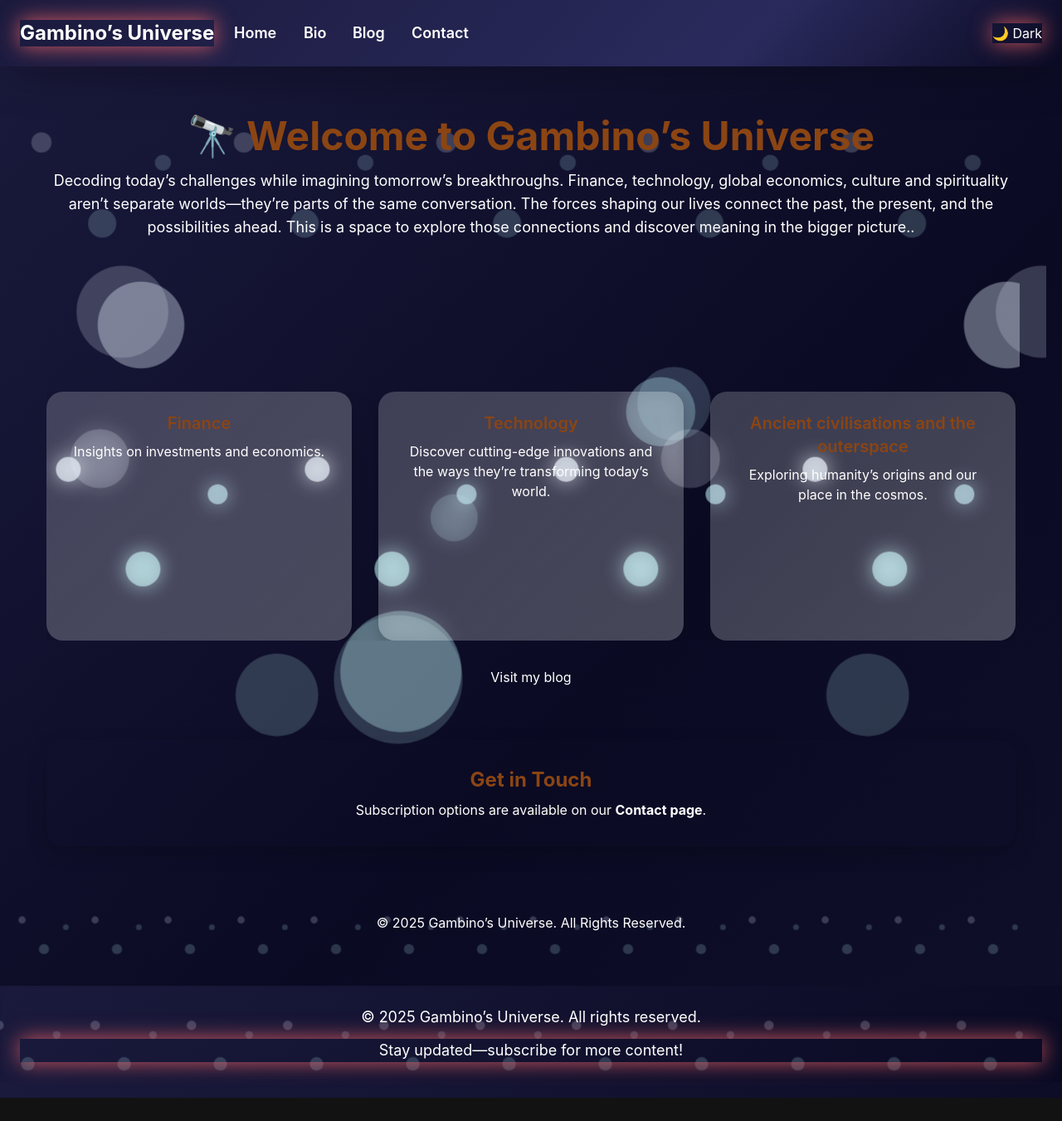
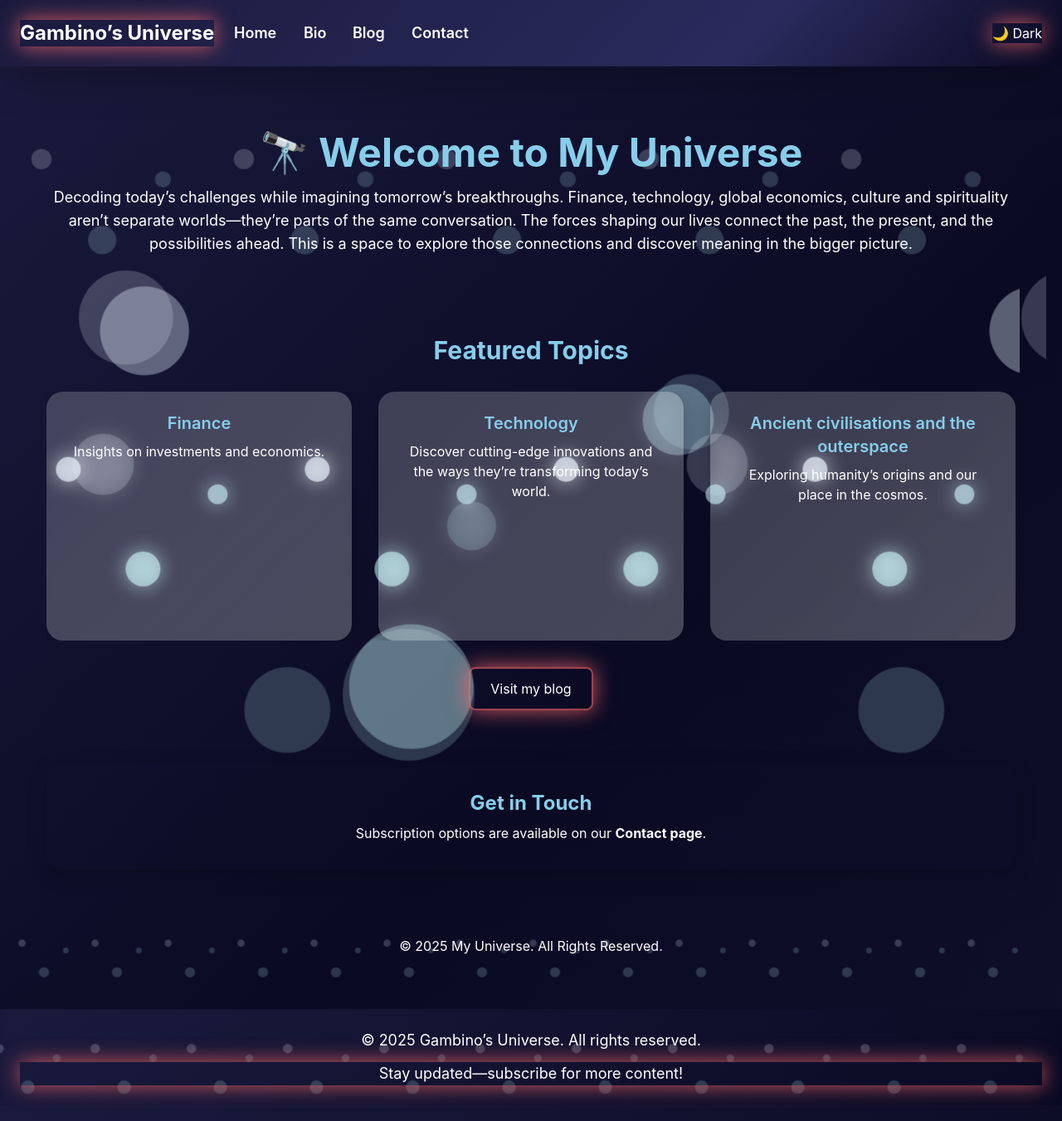
Before and after one commit to wordsmithgambino33-rgb/my-universe, a Next.js app: page / in a window 1280 px wide. Shown: the whole page at 83% size. Before the commit the page ends 1323 px from the top, so only its background shows below. Built offline with nearby package versions, Linux system fonts and the light colour scheme.

Commit message:
Initial commit for Vercel deployment

```diff
--- a/package.json
+++ b/package.json
@@ -28,6 +28,7 @@
   "devDependencies": {
     "@eslint/config-array": "^0.18.0",
     "@eslint/js": "^9.11.1",
+    "@tailwindcss/postcss": "^4.1.12",
     "eslint": "^9.11.1",
     "globals": "^15.9.0",
     "tailwindcss-animate": "^1.0.7"
--- a/pages/bio.js
+++ b/pages/bio.js
@@ -1,4 +1,3 @@
-
 import Head from "next/head";
 import Image from "next/image";
 import Link from "next/link";
@@ -7,9 +6,9 @@ const Bio = () => {
   return (
     <>
       <Head>
-        <title>🔭 Gambino’s Universe - Bio</title>
+        <title>🔭 Gambino's Universe - Bio</title>
         <meta name="description" content="Learn about Stanley Mombera, a Malawian accountant, writer, and tech enthusiast." />
-        <meta property="og:title" content="🔭 Gambino’s Universe - Bio" />
+        <meta property="og:title" content="🔭 My Universe - Bio" />
         <meta property="og:description" content="Discover the journey of Stanley Mombera." />
         <meta property="og:type" content="website" />
         <meta property="og:url" content="https://gambinos-universe.vercel.app/bio" />
@@ -17,11 +16,10 @@ const Bio = () => {
         <link rel="icon" href="/favicon.ico" />
       </Head>
 
-      <div className="min-h-screen bg-linear-to-br from-accent/10 to-base-100 py-12 animate-fade-in">
+      <div className="min-h-screen bg-gradient-to-br from-accent/10 to-base-100 py-12 animate-fade-in">
         {/* Navbar */}
         <nav className="w-full py-6 px-6 sm:px-12 bg-base-100/80 backdrop-blur-md fixed top-0 z-50 shadow-md">
-          <div className="container mx-auto flex justify-between items-center">
-            <h1 className="text-2xl md:text-3xl font-bold text-primary">🔭 Gambino’s Universe</h1>
+          <div className="container mx-auto flex justify-end items-center">
             <div className="flex gap-6">
               <Link href="/" className="font-medium hover:text-accent transition-colors">Home</Link>
               <Link href="/blog" className="font-medium hover:text-accent transition-colors">Blog</Link>
@@ -33,7 +31,7 @@ const Bio = () => {
 
         <div className="container mx-auto px-6 mt-20">
           <section className="text-center max-w-4xl mx-auto space-y-6">
-            <h2 className="text-3xl md:text-4xl font-bold text-primary animate-slide-down">About Me</h2>
+            <h2 className="text-3xl md:text-4xl font-bold" style={{ color: '#87CEEB', animateSlideDown: 'true' }}>About Me</h2>
             <p className="text-lg text-base-content leading-relaxed animate-slide-up">
               I am Stanley Mombera, an aquarius ♒ 🔮 who was dubbed "Gambino" as in the mob boss L😜L. This is my space to share my journey and insights.
             </p>
@@ -54,40 +52,40 @@ const Bio = () => {
 
             {/* Character Upgrades */}
             <div className="mt-8 space-y-6">
-              <h3 className="text-2xl font-semibold text-primary">Apparently, I come with free character upgrades</h3>
+              <h3 className="text-2xl font-semibold" style={{ color: '#87CEEB' }}>Apparently, I come with free character upgrades</h3>
               <ul className="grid gap-4">
                 <li className="bg-base-200 p-4 rounded-xl shadow hover:shadow-lg transition-shadow duration-300">
                   <strong className="text-brown font-bold">Opinionated</strong> 💬 <br />
-                  I’m not afraid to voice my perspective, even when it challenges the status quo.
+                  I’m not afraid to voice my perspective, even when it challenges the status quo. I believe in standing firm for what I think is right.
                 </li>
                 <li className="bg-base-200 p-4 rounded-xl shadow hover:shadow-lg transition-shadow duration-300">
                   <strong className="text-brown font-bold">Wise</strong> 🤔 <br />
-                  I take time to process things carefully, relying on reason and intellect.
+                  I take time to process things carefully, relying on reason and intellect rather than rushing into choices. Independence of thought is something I value deeply.
                 </li>
                 <li className="bg-base-200 p-4 rounded-xl shadow hover:shadow-lg transition-shadow duration-300">
                   <strong className="text-brown font-bold">Down to Earth</strong> 🌍 <br />
-                  No matter who I’m speaking with, I make an effort to genuinely connect.
+                   No matter who I’m speaking with, I make an effort to genuinely connect. I keep myself grounded and approachable, and people appreciate that.
                 </li>
                 <li className="bg-base-200 p-4 rounded-xl shadow hover:shadow-lg transition-shadow duration-300">
                   <strong className="text-brown font-bold">Thinker</strong> 🧠 <br />
-                  I’m constantly exploring ideas, questioning, and reflecting.
+                  I’m constantly exploring ideas, questioning, and reflecting. My curiosity pushes me to look deeper, not just at what is, but at what could be.
                 </li>
               </ul>
             </div>
 
             {/* Timeline */}
             <div className="mt-8 space-y-4">
-              <h3 className="text-2xl font-semibold text-primary">Timeline</h3>
-              <ul className="bg-base-200 p-6 rounded-xl shadow-lg space-y-2 list-decimal list-inside">
-                <li><strong className="text-brown font-bold">1992</strong>: Born 🎂</li>
-                <li><strong className="text-brown font-bold">2004</strong>: Ceased to be a closet poet ✍️🎉</li>
-                <li><strong className="text-brown font-bold">2010-2013</strong>: Gap year figuring out what to do 🤔</li>
+              <h3 className="text-2xl font-semibold" style={{ color: '#87CEEB' }}>Timeline</h3>
+              <ul className="bg-base-200 p-6 rounded-xl shadow-lg space-y-2 list-none">
+                <li><strong className="text-brown font-bold">1992</strong>: Born in Mount pleasant, Blantyre👶</li>
+                <li><strong className="text-brown font-bold">2004</strong>: Ceased to be a closet poet and wrote a poem for my mum on her birthday ✍️🎉</li>
+                <li><strong className="text-brown font-bold">2010-2013</strong>: Gap year-figuring out what to do 🤔</li>
                 <li><strong className="text-brown font-bold">2015</strong>: Graduated with diploma in accounting 🎓💼</li>
                 <li><strong className="text-brown font-bold">2016</strong>: Started my first job 💼🚀</li>
-                <li><strong className="text-brown font-bold">2021</strong>: Chartered accountant ACCA 🎉📊</li>
-                <li><strong className="text-brown font-bold">2022</strong>: Completed CS50x Harvard 🎓👨‍🏫</li>
-                <li><strong className="text-brown font-bold">2023</strong>: First code in Python & Java 💻🎉</li>
-                <li><strong className="text-brown font-bold">2024</strong>: Master’s in Financial Economics 🎓💰</li>
+                <li><strong className="text-brown font-bold">2021</strong>: Became a Chartered accountant with ACCA 🎉📊</li>
+                <li><strong className="text-brown font-bold">2022</strong>: Completed Harvard's CS50x course in Computer Science 🎓👨‍🏫</li>
+                <li><strong className="text-brown font-bold">2023</strong>: Wrote my first code in Python🐍 & Java☕  💻🎉</li>
+                <li><strong className="text-brown font-bold">2024</strong>: Completed my Master’s Degree in Financial Economics at the University of Manchester 🎓🤓</li>
               </ul>
             </div>
           </section>
--- a/pages/blog.js
+++ b/pages/blog.js
@@ -1,3 +1,4 @@
+
 import { motion } from 'framer-motion';
 import { getMediumArticles } from '../lib/external';
 import Link from 'next/link';
@@ -12,11 +13,10 @@ export async function getStaticProps() {
 
 export default function Blog({ articles }) {
   return (
-    <div className="min-h-screen bg-linear-to-br from-accent/10 to-base-100 animate-fade-in">
+    <div className="min-h-screen bg-gradient-to-br from-accent/10 to-base-100 animate-fade-in">
       {/* Navbar */}
       <nav className="w-full py-6 px-6 sm:px-12 bg-base-100/80 backdrop-blur-md fixed top-0 z-50 shadow-md">
-        <div className="container mx-auto flex justify-between items-center">
-          <h1 className="text-2xl md:text-3xl font-bold text-primary">🔭 Gambino’s Universe</h1>
+        <div className="container mx-auto flex justify-end items-center">
           <div className="flex gap-6">
             <Link href="/" className="font-medium hover:text-accent transition-colors">Home</Link>
             <Link href="/blog" className="font-medium hover:text-accent transition-colors">Blog</Link>
@@ -27,8 +27,8 @@ export default function Blog({ articles }) {
       </nav>
 
       {/* Header */}
-      <header className="bg-linear-to-r from-cosmic to-[#2a2a5d] text-white p-16 text-center relative overflow-hidden mt-20 rounded-b-3xl shadow-lg">
-        <h1 className="text-5xl md:text-6xl font-bold text-nebula animate-nebula-glow">My Published Articles</h1>
+      <header className="bg-gradient-to-r from-cosmic to-[#2a2a5d] text-white p-16 text-center relative overflow-hidden mt-20 rounded-b-3xl shadow-lg">
+        <h1 className="text-5xl md:text-6xl font-bold" style={{ color: '#87CEEB' }}>My Published Articles</h1>
         <div className="absolute -top-12 -left-12 w-48 h-48 rounded-full bg-nebula/20 animate-pulse-slow"></div>
         <div className="absolute -bottom-12 -right-12 w-72 h-72 rounded-full bg-cosmic/20 animate-pulse-slow"></div>
       </header>
@@ -58,7 +58,7 @@ export default function Blog({ articles }) {
       </main>
 
       {/* Footer */}
-      <footer className="bg-linear-to-r from-[#1a1a3d] to-[#0a0a23] text-white py-8 mt-12">
+      <footer className="bg-gradient-to-r from-[#1a1a3d] to-[#0a0a23] text-white py-8 mt-12">
         <div className="container mx-auto px-6 text-center">
           <nav className="mb-6 flex justify-center gap-6">
             <Link href="/" className="text-star-dust text-lg hover:text-nebula animate-pulse-slow">Home</Link>
@@ -66,7 +66,7 @@ export default function Blog({ articles }) {
             <Link href="/blog" className="text-star-dust text-lg hover:text-nebula animate-pulse-slow">Blog</Link>
             <Link href="/contact" className="text-star-dust text-lg hover:text-nebula animate-pulse-slow">Contact</Link>
           </nav>
-          <p className="text-lg">© 2025 Gambino’s Universe. All rights reserved.</p>
+          <p className="text-lg">© 2025 My Universe. All rights reserved.</p>
           <p className="text-lg mt-3 text-nebula animate-nebula-glow">Stay updated—subscribe for more content!</p>
         </div>
       </footer>
--- a/pages/contact.js
+++ b/pages/contact.js
@@ -13,22 +13,29 @@ const Contact = () => {
         headers: { 'Content-Type': 'application/json' },
         body: JSON.stringify({ email }),
       });
-      if (response.ok) { alert("Thank you for subscribing!"); e.target.reset(); }
-      else alert("Subscription failed. Please try again.");
-    } catch { alert("An error occurred. Please try again later."); }
+      if (response.ok) {
+        alert("Thank you for subscribing!");
+        e.target.reset();
+      } else {
+        alert("Subscription failed. Please try again.");
+      }
+    } catch (error) {
+      console.error("Subscription error:", error);
+      alert("An error occurred. Please try again later.");
+    }
   };
 
   return (
     <>
       <Head>
-        <title>Contact - 🔭 Gambino’s Universe</title>
+        <title>Contact - 🔭 Gambino's Universe</title>
+        <meta name="description" content="Get in touch with Stanley Mombera at My Universe." />
       </Head>
 
-      <div className="min-h-screen bg-linear-to-br from-accent/10 to-base-100 animate-fade-in">
+      <div className="min-h-screen bg-gradient-to-br from-accent/10 to-base-100 animate-fade-in">
         {/* Navbar */}
         <nav className="w-full py-6 px-6 sm:px-12 bg-base-100/80 backdrop-blur-md fixed top-0 z-50 shadow-md">
-          <div className="container mx-auto flex justify-between items-center">
-            <h1 className="text-2xl md:text-3xl font-bold text-primary">🔭 Gambino’s Universe</h1>
+          <div className="container mx-auto flex justify-end items-center">
             <div className="flex gap-6">
               <Link href="/" className="font-medium hover:text-accent transition-colors">Home</Link>
               <Link href="/blog" className="font-medium hover:text-accent transition-colors">Blog</Link>
@@ -40,7 +47,7 @@ const Contact = () => {
 
         {/* Hero */}
         <header className="text-center mt-20 py-16">
-          <h1 className="text-4xl md:text-5xl font-bold text-primary animate-slide-down">Contact Me</h1>
+          <h1 className="text-4xl md:text-5xl font-bold" style={{ color: '#87CEEB' }}>Contact Me</h1>
           <p className="mt-4 text-lg text-base-content/80">Reach out for collaborations, inquiries, or just to say hello!</p>
         </header>
 
@@ -56,8 +63,8 @@ const Contact = () => {
           </section>
 
           <section className="mt-12 p-8 bg-accent/20 rounded-xl shadow-lg animate-fade-in">
-            <h2 className="text-2xl font-bold text-primary text-center">Stay Connected</h2>
-            <p className="mt-2 text-center text-base-content/80">Subscribe to get updates from Gambino’s Universe.</p>
+            <h2 className="text-2xl font-bold" style={{ color: '#87CEEB', textAlign: 'center' }}>Stay Connected</h2>
+            <p className="mt-2 text-center text-base-content/80">Subscribe to get updates from My Universe.</p>
             <form onSubmit={handleSubscribe} className="mt-6 max-w-md mx-auto flex flex-col sm:flex-row gap-4">
               <input type="email" name="email" placeholder="Enter your email" className="input input-bordered w-full sm:w-auto flex-1" required />
               <button type="submit" className="btn btn-primary hover:scale-105 transition-transform duration-200">Subscribe</button>
@@ -67,7 +74,7 @@ const Contact = () => {
 
         {/* Footer */}
         <footer className="bg-base-100 shadow-inner py-8 mt-12 text-center">
-          <p className="text-brown">© 2025 Gambino’s Universe. All Rights Reserved.</p>
+          <p className="text-brown">© 2025 My Universe. All Rights Reserved.</p>
           <p className="mt-2 text-base-content">Reach out via: <a href="mailto:stanleymombera04@gmail.com">📧</a> | <a href="https://www.linkedin.com/in/stanley-mombera-87b600b2/" target="_blank" rel="noopener noreferrer">🔗</a></p>
         </footer>
       </div>
--- a/pages/index.js
+++ b/pages/index.js
@@ -14,9 +14,9 @@ const Home = () => {
   return (
     <>
       <Head>
-        <title>🔭 Gambino’s Universe</title>
-        <meta name="description" content="Explore culture, finance, technology, and more with Stanley Mombera at Gambino’s Universe." />
-        <meta property="og:title" content="🔭 Gambino’s Universe" />
+        <title>🔭 Gambino's Universe</title>
+        <meta name="description" content="Explore culture, finance, technology, and more with Stanley Mombera at My Universe." />
+        <meta property="og:title" content="🔭 My Universe" />
         <meta property="og:description" content="A journey through culture, art, finance, ancient civilizations, spirituality, and technology." />
         <meta property="og:type" content="website" />
         <meta property="og:url" content="https://gambinos-universe.vercel.app" />
@@ -27,57 +27,46 @@ const Home = () => {
         <link rel="icon" href="/favicon.ico" />
       </Head>
 
-      <div className="min-h-screen bg-linear-to-br from-accent/10 to-base-100 relative animate-fade-in debug">
-
-        <header className="container mx-auto px-6 py-12 text-center animate-slide-down" style={{ opacity: 0, transform: 'translateY(-20px)', transition: 'all 0.6s ease' }}>
-          <h1 className="text-4xl md:text-5xl font-bold text-primary">🔭 Welcome to Gambino’s Universe</h1>
-          <p className="mt-4 text-lg text-base-content/80">Decoding today’s challenges while imagining tomorrow’s breakthroughs. Finance, technology, global economics, culture and spirituality aren’t separate worlds—they’re parts of the same conversation. The forces shaping our lives connect the past, the present, and the possibilities ahead. This is a space to explore those connections and discover meaning in the bigger picture..</p>
-          <style>{`
-            header[style] { opacity: 1; transform: translateY(0); }
-          `}</style>
+      <div className="min-h-screen bg-gradient-to-br from-accent/10 to-base-100 relative animate-fade-in">
+        <header className="container mx-auto px-6 py-12 text-center">
+          <h1 className="text-4xl md:text-5xl font-bold" style={{ color: '#87CEEB' }}>
+            🔭 Welcome to My Universe
+          </h1>
+          <p className="mt-4 text-lg text-base-content/80">Decoding today’s challenges while imagining tomorrow’s breakthroughs. Finance, technology, global economics, culture and spirituality aren’t separate worlds—they’re parts of the same conversation. The forces shaping our lives connect the past, the present, and the possibilities ahead. This is a space to explore those connections and discover meaning in the bigger picture.</p>
         </header>
 
         <main className="container mx-auto px-6 py-12">
           <section className="text-center">
-            <h2 className="text-3xl font-bold" style={{ color: '#8B4513', opacity: 0, transform: 'translateY(-20px)', transition: 'all 0.6s ease' }}>
+            <h2 className="text-3xl font-bold" style={{ color: '#87CEEB' }}>
               Featured Topics
             </h2>
-            <div className={`grid grid-cols-1 md:grid-cols-3 gap-8 mt-8 ${styles.featuredGrid}`} style={{ position: 'relative', minHeight: '300px' }}> {/* Added minHeight for visibility */}
-              <div className="p-6 bg-base-200 rounded-lg shadow-md hover:shadow-lg animate-fade-in" style={{ opacity: 0, transition: 'opacity 0.6s ease' }}>
-                <h3 className="text-xl font-semibold" style={{ color: '#8B4513' }}>Finance</h3>
+            <div className={`grid grid-cols-1 md:grid-cols-3 gap-8 mt-8 ${styles.featuredGrid}`} style={{ position: 'relative', minHeight: '300px' }}>
+              <div className="p-6 bg-base-200 rounded-lg shadow-md hover:shadow-lg">
+                <h3 className="text-xl font-semibold" style={{ color: '#87CEEB' }}>Finance</h3>
                 <p className="mt-2 text-base-content/70">Insights on investments and economics.</p>
               </div>
-              <div className="p-6 bg-base-200 rounded-lg shadow-md hover:shadow-lg animate-fade-in" style={{ opacity: 0, transition: 'opacity 0.6s ease', transitionDelay: '0.2s' }}>
-                <h3 className="text-xl font-semibold" style={{ color: '#8B4513' }}>Technology</h3>
+              <div className="p-6 bg-base-200 rounded-lg shadow-md hover:shadow-lg">
+                <h3 className="text-xl font-semibold" style={{ color: '#87CEEB' }}>Technology</h3>
                 <p className="mt-2 text-base-content/70">Discover cutting-edge innovations and the ways they’re transforming today’s world.</p>
               </div>
-              <div className="p-6 bg-base-200 rounded-lg shadow-md hover:shadow-lg animate-fade-in" style={{ opacity: 0, transition: 'opacity 0.6s ease', transitionDelay: '0.4s' }}>
-                <h3 className="text-xl font-semibold" style={{ color: '#8B4513' }}>Ancient civilisations and the outerspace</h3>
+              <div className="p-6 bg-base-200 rounded-lg shadow-md hover:shadow-lg">
+                <h3 className="text-xl font-semibold" style={{ color: '#87CEEB' }}>Ancient civilisations and the outerspace</h3>
                 <p className="mt-2 text-base-content/70">Exploring humanity’s origins and our place in the cosmos.</p>
               </div>
             </div>
-            <Link href="/blog" className="mt-8 inline-block btn btn-accent animate-fade-in" style={{ opacity: 0, transition: 'opacity 0.6s ease', transitionDelay: '0.6s' }}>
+            <Link href="/blog" className="mt-8 inline-block btn btn-accent text-nebula hover:text-star-dust animate-nebula-glow shadow-lg" style={{ padding: '0.75rem 1.5rem', borderRadius: '0.5rem', border: '2px solid rgba(255, 107, 107, 0.6)', transition: 'all 0.3s ease' }}>
               Visit my blog
             </Link>
-            <style>{`
-              h2[style], div[style], a[style] { opacity: 1; transform: translateY(0); }
-            `}</style>
           </section>
 
-          <section id="subscription" className="mt-16 p-8 bg-accent/20 rounded-lg shadow-md animate-fade-in" style={{ opacity: 0, transition: 'opacity 0.6s ease', transitionDelay: '0.8s' }}>
-            <h2 className="text-2xl font-bold text-primary text-center">Get in Touch</h2>
+          <section id="subscription" className="mt-16 p-8 bg-accent/20 rounded-lg shadow-md">
+            <h2 className="text-2xl font-bold" style={{ color: '#87CEEB', textAlign: 'center' }}>Get in Touch</h2>
             <p className="mt-2 text-center text-base-content/80">Subscription options are available on our <Link href="/contact"><strong>Contact page</strong></Link>.</p>
-            <style>{`
-              #subscription[style] { opacity: 1; }
-            `}</style>
           </section>
         </main>
 
-        <footer className="container mx-auto px-6 py-8 text-center text-base-content/60 animate-fade-in" style={{ opacity: 0, transition: 'opacity 0.6s ease' }}>
-          <p>© 2025 Gambino’s Universe. All Rights Reserved.</p>
-          <style>{`
-            footer[style] { opacity: 1; }
-          `}</style>
+        <footer className="container mx-auto px-6 py-8 text-center text-base-content/60">
+          <p>© 2025 My Universe. All Rights Reserved.</p>
         </footer>
       </div>
     </>
```
Also changed, not shown: 2 other files (tests, documents, lock files or other folders).
